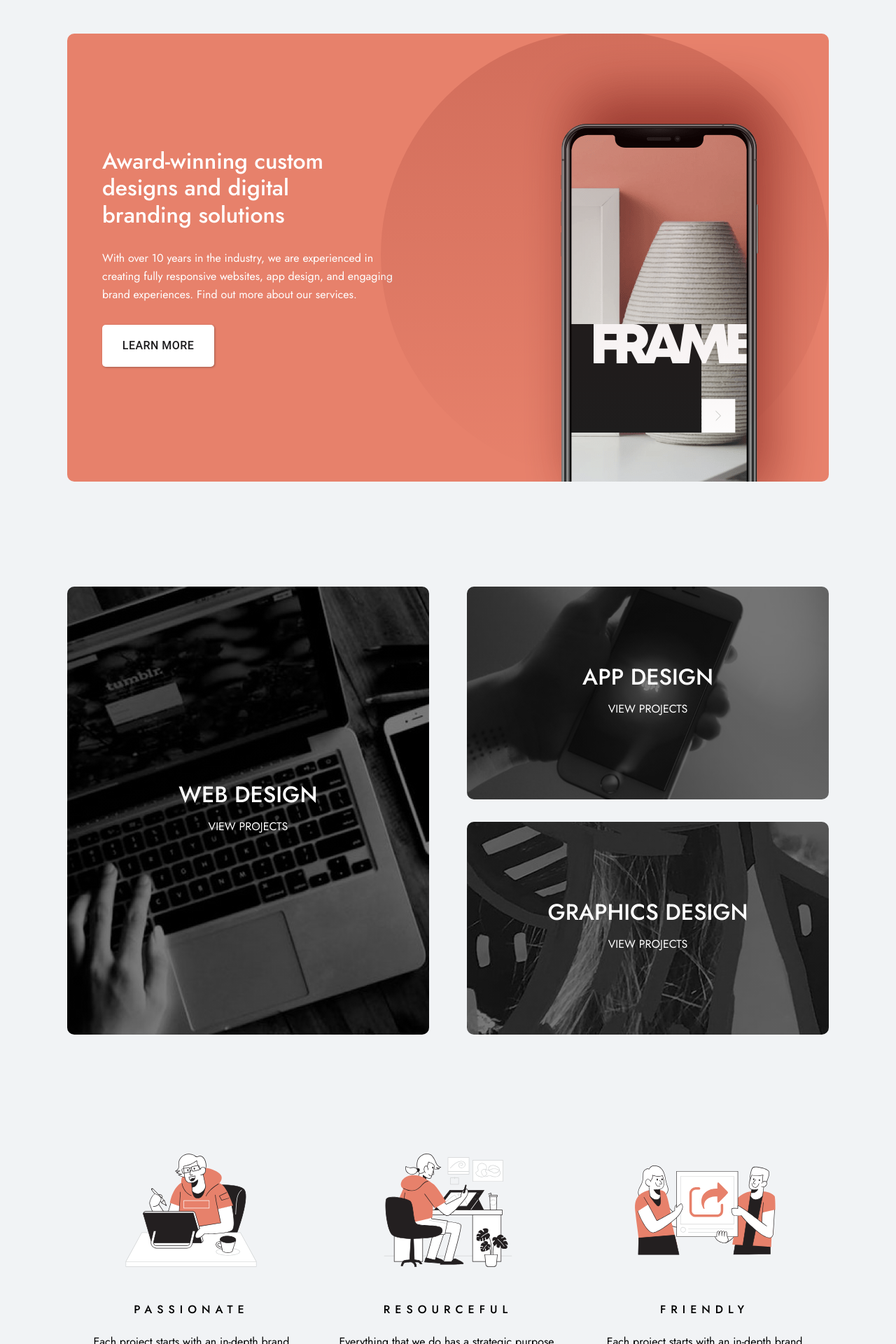
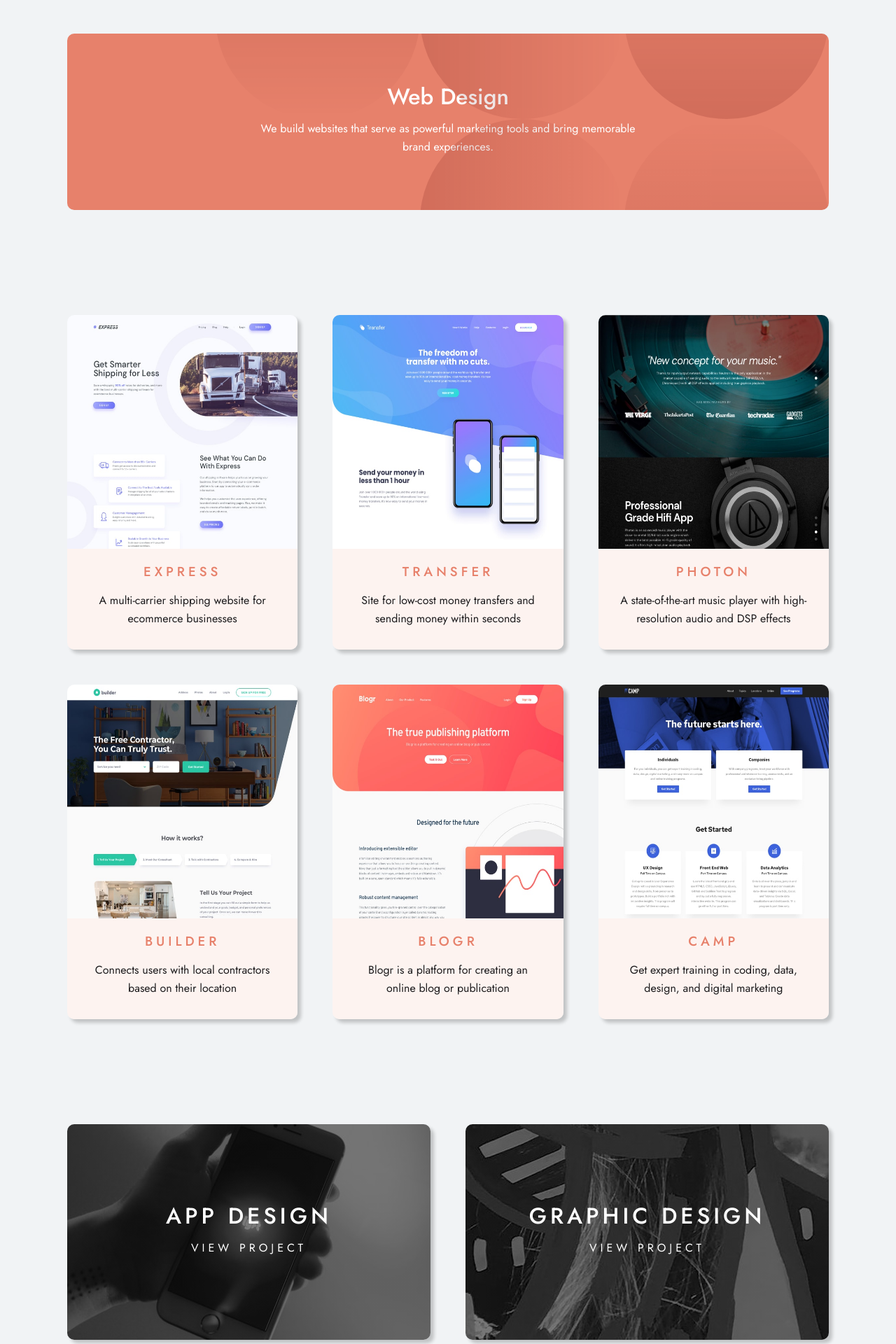
Before and after one commit to Godswilldev/Designo-Multipage, a React (Create React App) app: page /web in a window 1280 px wide. Shown: the part 100-2020 px from the top of the page at 70% size. Built offline with nearby package versions, Linux system fonts and the light colour scheme.

Commit message:
complete web component

```diff
--- a/src/App.js
+++ b/src/App.js
@@ -1,11 +1,13 @@
 import React from "react";
 import styled from "styled-components";
+import { Route, Switch } from "react-router-dom";
 import Footer from "./Components/Footer/Footer";
 import Home from "./Components/Home/Home";
 import LetsTalk from "./Components/LetsTalk/LetsTalk";
 import Navbar from "./Components/Navbar/Navbar";
 import Globalstyles from "./Helpers/Globalstyes";
 import { device } from "./Helpers/MediaQueries";
+import WebDesign from "./Components/WebDesign/WebDesign";
 
 const Apps = styled.div`
   width: 85%;
@@ -23,9 +25,12 @@ const App = () => {
       <Globalstyles />
       <Apps>
         <Navbar />
-        <Home />
-        <LetsTalk />
+        <Switch>
+          <Route exact path="/" component={Home} />
+          <Route exact path="/web" component={WebDesign} />
+        </Switch>
       </Apps>
+      <LetsTalk />
       <Footer />
     </>
   );
--- a/src/Components/LetsTalk/LetsTalkStyles.js
+++ b/src/Components/LetsTalk/LetsTalkStyles.js
@@ -6,6 +6,7 @@ export const Talk = styled.div`
   position: relative;
   overflow: hidden;
   bottom: -7rem;
+  width: 85%;
   height: 292px;
   background-color: ${variables.primaryColors.peach};
   display: flex;
--- a/src/Components/Navbar/Navbar.js
+++ b/src/Components/Navbar/Navbar.js
@@ -8,9 +8,9 @@ const Navbar = () => {
   const [toggle, setToggle] = useState(true);
   return (
     <Nav toggle={toggle}>
-      <div>
+      <Link to="/">
         <img className="navLogo" src={navlogo} alt="nav-logo" />
-      </div>
+      </Link>
       <ul>
         <Link className="links" to="/company">
           our company
--- /dev/null
+++ b/src/Components/WebDesign/DesignFeatures.js
@@ -0,0 +1,56 @@
+import React from "react";
+import styled from "styled-components";
+import * as variables from "../../Helpers/Variables";
+const Feature = styled.div`
+  height: 478px;
+  width: 100%;
+  border-radius: 1rem;
+  display: grid;
+  grid-template-rows: 70% 30%;
+  overflow: hidden;
+  box-shadow: 0.5rem 0.5rem 0.5rem rgba(0, 0, 0, 0.2);
+
+  .featureImg {
+    &__img {
+      width: 100%;
+      height: 100%;
+    }
+  }
+
+  .featureText {
+    background-color: #fdf3f0;
+    text-align: center;
+    padding: 2rem 3rem;
+
+    h3 {
+      font-weight: 500;
+      text-transform: uppercase;
+      color: ${variables.primaryColors.peach};
+      letter-spacing: 0.5rem;
+      margin-bottom: 1.5rem;
+    }
+    p {
+      color: ${variables.primaryColors.black};
+    }
+  }
+`;
+
+const DesignFeatures = (props) => {
+  return (
+    <Feature>
+      <div className="featureImg">
+        <img
+          className="featureImg__img"
+          src={props.img}
+          alt={`${props.title} Img`}
+        />
+      </div>
+      <div className="featureText">
+        <h3>{props.title}</h3>
+        <p>{props.paragraphText}</p>
+      </div>
+    </Feature>
+  );
+};
+
+export default DesignFeatures;
--- /dev/null
+++ b/src/Components/WebDesign/DesignTypes.js
@@ -0,0 +1,38 @@
+import React from "react";
+import styled from "styled-components";
+
+const Design = styled.div`
+  height: 308px;
+  background-image: linear-gradient(rgba(0, 0, 0, 0.5), rgba(0, 0, 0, 0.5)),
+    url(${({ img }) => img});
+  background-position: center;
+  background-size: cover;
+  background-repeat: no-repeat;
+  border-radius: 1rem;
+  color: #fff;
+  display: flex;
+  justify-content: center;
+  align-items: center;
+  flex-direction: column;
+  text-transform: uppercase;
+  letter-spacing: 0.5rem;
+  box-shadow: 0.5rem 0.5rem 0.5rem rgba(0, 0, 0, 0.2);
+
+  h1 {
+    font-weight: 500;
+    margin-bottom: 2rem;
+  }
+`;
+
+const DesignTypes = (props) => {
+  return (
+    <div>
+      <Design img={props.img}>
+        <h1>{props.title}</h1>
+        <p>{props.paragraphText}</p>
+      </Design>
+    </div>
+  );
+};
+
+export default DesignTypes;
--- /dev/null
+++ b/src/Components/WebDesign/HeroDesigns.js
@@ -0,0 +1,46 @@
+import React from "react";
+import styled from "styled-components";
+import * as variables from "../../Helpers/Variables";
+import circles from "../../assets/web-design/desktop/bg-pattern-intro-web.svg";
+
+const HeroDesign = styled.div`
+  position: relative;
+  overflow: hidden;
+  text-align: center;
+  display: flex;
+  flex-direction: column;
+  justify-content: center;
+  align-items: center;
+  color: ${variables.primaryColors.white};
+  background-color: ${variables.primaryColors.peach};
+  height: 25.2rem;
+  border-radius: 1rem;
+  margin-top: 5rem;
+  width: 100%;
+  h1 {
+    font-weight: 500;
+    margin-bottom: 2rem;
+  }
+  p {
+    width: 50%;
+  }
+  .circle {
+    position: absolute;
+    right: 0;
+    overflow: hidden;
+  }
+`;
+
+const HeroDesigns = ({ title, paragraph }) => {
+  return (
+    <HeroDesign>
+      <h1>{title}</h1>
+      <p>{paragraph}</p>
+      <div className="circle">
+        <img src={circles} alt="bg-pattern-intro-web" />
+      </div>
+    </HeroDesign>
+  );
+};
+
+export default HeroDesigns;
--- /dev/null
+++ b/src/Components/WebDesign/WebDesign.js
@@ -0,0 +1,91 @@
+import React from "react";
+import DesignFeatures from "./DesignFeatures";
+import HeroDesigns from "./HeroDesigns";
+import transfer from "../../assets/web-design/desktop/image-transfer.jpg";
+import camp from "../../assets/web-design/desktop/image-camp.jpg";
+import express from "../../assets/web-design/desktop/image-express.jpg";
+import photon from "../../assets/web-design/desktop/image-photon.jpg";
+import blogr from "../../assets/web-design/desktop/image-blogr.jpg";
+import builder from "../../assets/web-design/desktop/image-builder.jpg";
+import app from "../../assets/home/desktop/image-app-design.jpg";
+import graphic from "../../assets/home/desktop/image-graphic-design.jpg";
+import styled from "styled-components";
+import DesignTypes from "./DesignTypes";
+
+const Web = styled.div`
+  width: 100%;
+  .designFeatures {
+    margin-top: 15rem;
+
+    display: grid;
+    grid-template-columns: repeat(auto-fit, minmax(30rem, 1fr));
+    grid-template-rows: 1fr;
+    grid-gap: 5rem;
+  }
+
+  .designs {
+    display: grid;
+    grid-template-columns: repeat(auto-fit, minmax(30rem, 1fr));
+    grid-template-rows: 1fr;
+    grid-gap: 5rem;
+    margin-top: 15rem;
+  }
+`;
+
+const WebDesign = () => {
+  return (
+    <Web>
+      <HeroDesigns
+        title="Web Design"
+        paragraph=" We build websites that serve as powerful marketing tools and
+        bring memorable brand experiences."
+      />
+      <div className="designFeatures">
+        <DesignFeatures
+          img={express}
+          title="express"
+          paragraphText="A multi-carrier shipping website for ecommerce businesses"
+        />
+        <DesignFeatures
+          img={transfer}
+          title="Transfer"
+          paragraphText="Site for low-cost money transfers and sending money within seconds"
+        />
+        <DesignFeatures
+          img={photon}
+          title="photon"
+          paragraphText="A state-of-the-art music player with high-resolution audio and DSP effects"
+        />
+        <DesignFeatures
+          img={builder}
+          title="builder"
+          paragraphText="Connects users with local contractors based on their location"
+        />
+        <DesignFeatures
+          img={blogr}
+          title="blogr"
+          paragraphText="Blogr is a platform for creating an online blog or publication"
+        />
+        <DesignFeatures
+          img={camp}
+          title="camp"
+          paragraphText="Get expert training in coding, data, design, and digital marketing"
+        />
+      </div>
+      <div className="designs">
+        <DesignTypes
+          img={app}
+          title="app design"
+          paragraphText="view project"
+        />
+        <DesignTypes
+          img={graphic}
+          title="graphic design"
+          paragraphText="view project"
+        />
+      </div>
+    </Web>
+  );
+};
+
+export default WebDesign;
```
